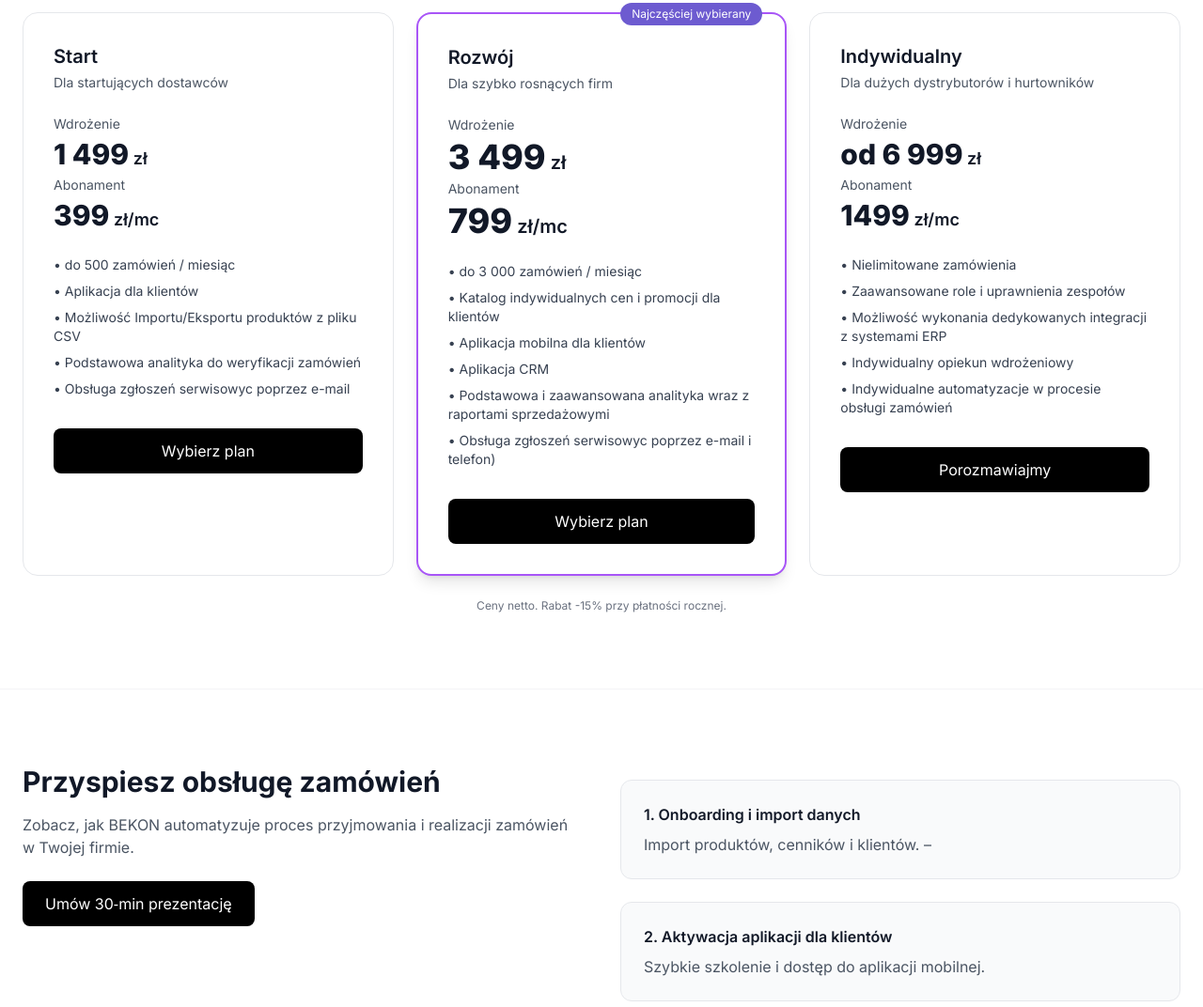
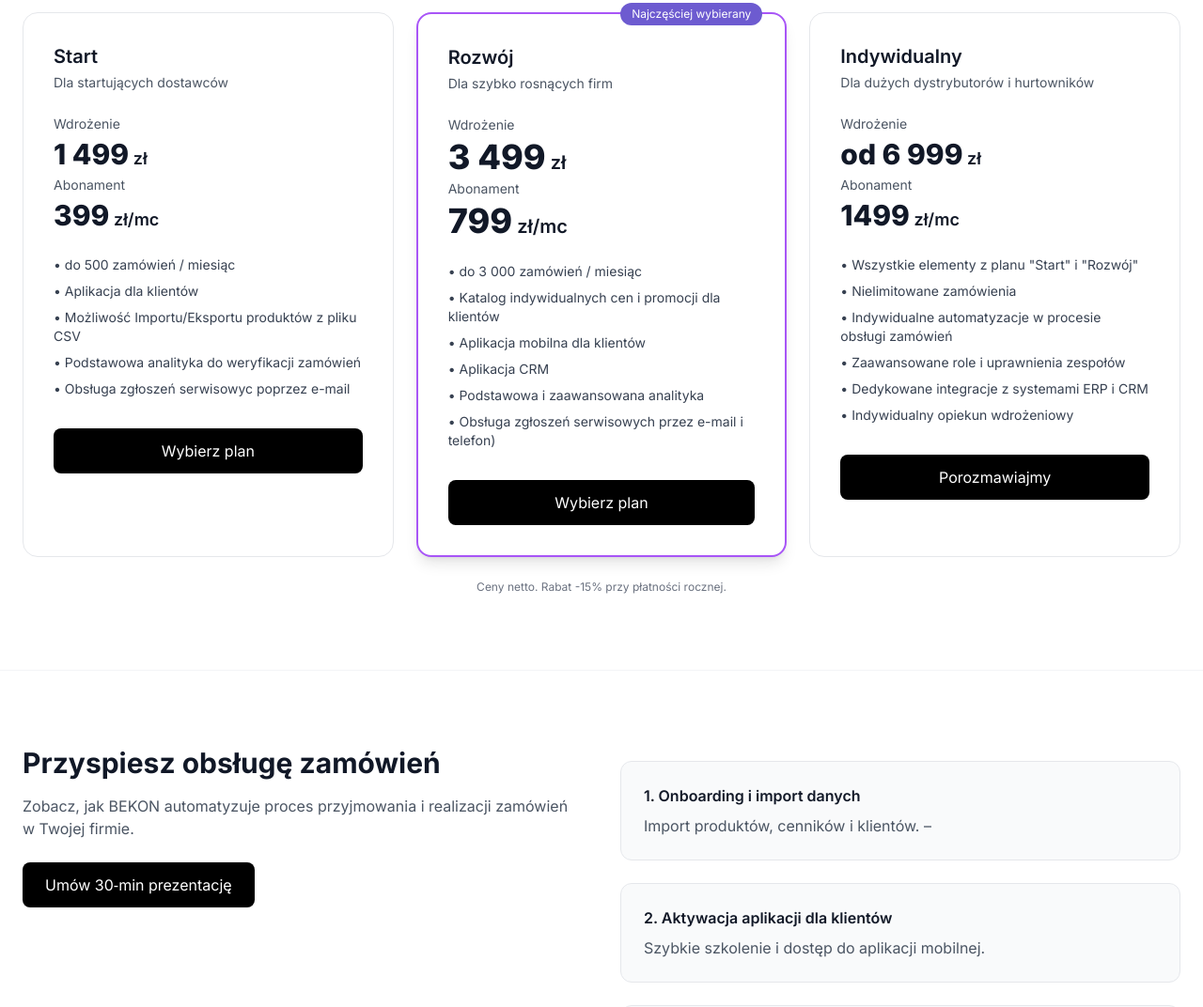
Before and after one commit to iti-solution/BekonLP, a plain HTML site: page index.html in a window 1280 px wide. Shown: the part 4570-5642 px from the top of the page at 94% size. Drawn offline with nearby package versions, Linux system fonts and the light colour scheme.

Commit message:
Add files via upload

```diff
--- a/index.html
+++ b/index.html
@@ -572,8 +572,8 @@
             <li>• Katalog indywidualnych cen i promocji dla klientów</li>
             <li>• Aplikacja mobilna dla klientów</li>
             <li>• Aplikacja CRM</li>
-            <li>• Podstawowa i zaawansowana analityka wraz z raportami sprzedażowymi</li>
-            <li>• Obsługa zgłoszeń serwisowyc poprzez e-mail i telefon)</li>
+            <li>• Podstawowa i zaawansowana analityka</li>
+            <li>• Obsługa zgłoszeń serwisowych przez e-mail i telefon)</li>
           </ul>
           <a href="#consultation" class="mt-8 inline-block w-full text-center bg-black text-white py-3 rounded-lg">Wybierz plan</a>
         </div>
@@ -588,11 +588,12 @@
             <p class="text-xs text-green-700 hidden savings">Przy płatności rocznej oszczędzasz <span class="save-val">0</span> zł/rok</p>
           </div>
           <ul class="mt-6 space-y-2 text-sm text-gray-700">
+            <li>• Wszystkie elementy z planu "Start" i "Rozwój"</li>
             <li>• Nielimitowane zamówienia</li>
+            <li>• Indywidualne automatyzacje w procesie obsługi zamówień</li>
             <li>• Zaawansowane role i uprawnienia zespołów</li>
-            <li>• Możliwość wykonania dedykowanych integracji z systemami ERP</li>
+            <li>• Dedykowane integracje z systemami ERP i CRM</li>
             <li>• Indywidualny opiekun wdrożeniowy</li>
-            <li>• Indywidualne automatyzacje w procesie obsługi zamówień</li>
           </ul>
           <a href="#consultation" class="mt-8 inline-block w-full text-center bg-black text-white py-3 rounded-lg">Porozmawiajmy</a>
         </div>
```
